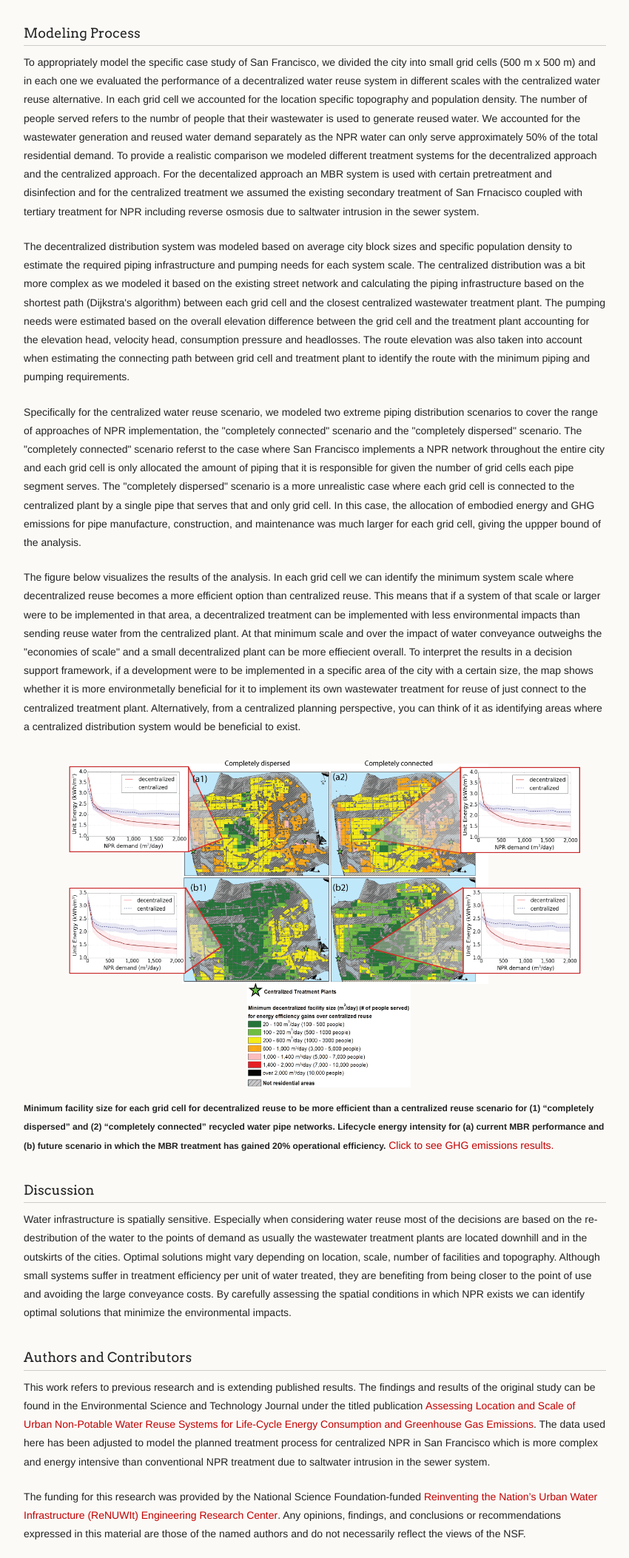
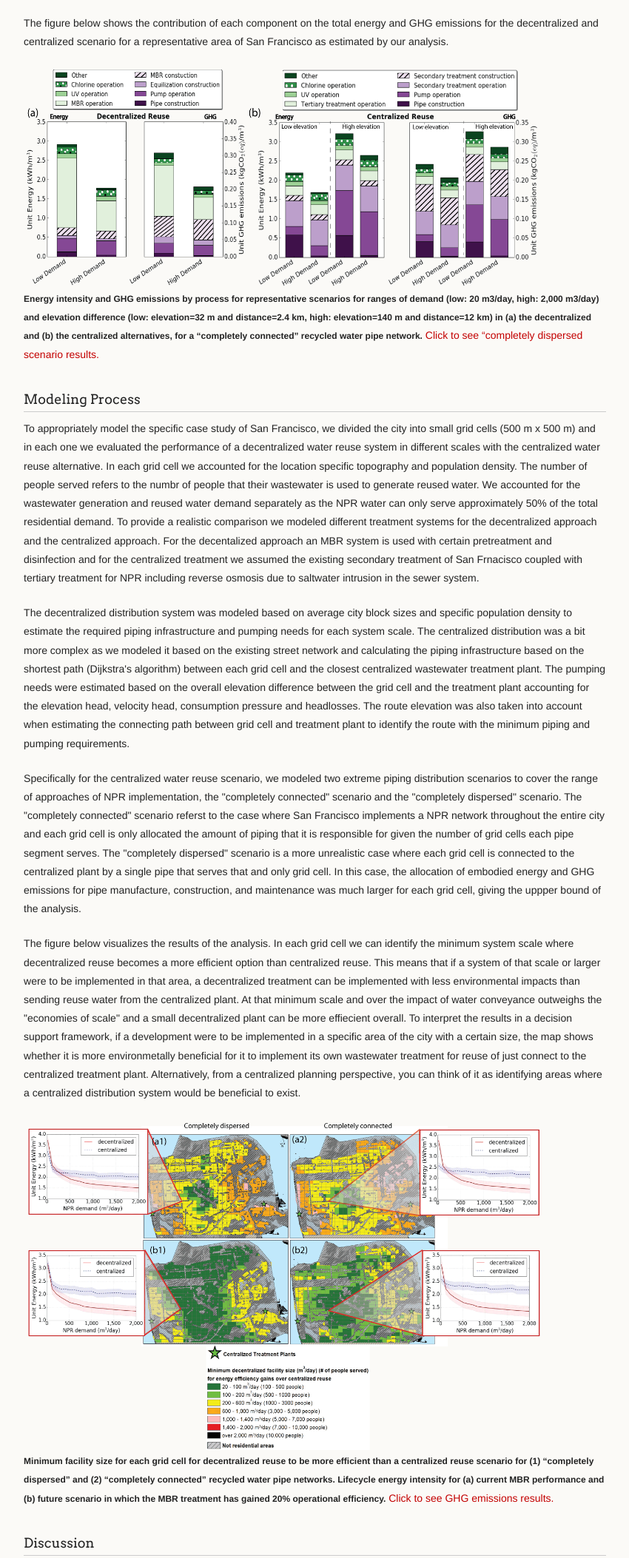
Before and after one commit to okavvada/San_Francisco_webpage, a plain HTML site: page index.html in a window 1280 px wide. Shown: the part 939-3045 px from the top of the page at 74% size, without its empty margins (332-1182 px from the left). Drawn offline with Linux system fonts and the light colour scheme.

Commit message:
Discussion

```diff
--- a/index.html
+++ b/index.html
@@ -34,7 +34,13 @@
 <p>As described above the tradeoff between different scales of NPR is the conveyance distribution requirements versus the efficiency in the treatment mechanism. This work aims to assess NPR using San Francisco as a case study and evaluate different levels of decentralization. The goal is to understand the effect of the spatial parameters and identify the threshold where the conveyance requirements outweigh the benefits of economies of scale identified in the treatment process. This work utilizes a life-cycle assessment methodology as a framework for assessing the energy use and GHG emissions of residential water reuse.</p>
 
 <p>To create a functionally equivalent comparison, the study compares decentralized systems implemented over a range of different scales with centralized water reuse, for different spatial conditions (e.g. topography and population density). Our assessment includes the lifecycle impacts associated with the construction, operation and maintenance of NPR pipes (including excavation and backfilling for average trench depths for the selected pipe diameter), storage tanks, treatment facilities and pumps for sewage collection and NPR distribution, and production and transportation of materials. The framework described here can be used as a planning support tool to include the energy and GHG impacts when integrating decentralized infrastructure for water reuse into an urban setting with existing centralized sewerage and wastewater infrastructure.</p>
-
+<p>The figure below shows the contribution of each component on the total energy and GHG emissions for the decentralized and centralized scenario for a representative area of San Francisco as estimated by our analysis.</p>
+<p>
+<a href="https://raw.githubusercontent.com/okavvada/San_Francisco_webpage/gh-pages/images/Dec_Central_LCA_branched.png"><img id="feasibility-image" src="images/Dec_Central_LCA_branched.png" height="300" width="700"></a>
+<br />
+<c class= "caption"> Energy intensity and GHG emissions by process for representative scenarios for ranges of demand (low: 20 m3/day, high: 2,000 m3/day) and elevation difference (low: elevation=32 m and distance=2.4 km, high: elevation=140 m and distance=12 km) in (a) the decentralized and (b) the centralized alternatives, for a “completely connected” recycled water pipe network.</c>
+<a href="https://raw.githubusercontent.com/okavvada/San_Francisco_webpage/gh-pages/images/Dec_Central_LCA_unbranched.png">Click to see “completely dispersed scenario results.</a>
+</p>
 <h3>
 <c class="anchor" aria-hidden="true"></c>Modeling Process</h3>
 <p>To appropriately model the specific case study of San Francisco, we divided the city into small grid cells (500 m x 500 m) and in each one we evaluated the performance of a decentralized water reuse system in different scales with the centralized water reuse alternative. In each grid cell we accounted for the location specific topography and population density. The number of people served refers to the numbr of people that their wastewater is used to generate reused water. We accounted for the wastewater generation and reused water demand separately as the NPR water can only serve approximately 50% of the total residential demand. To provide a realistic comparison we modeled different treatment systems for the decentralized approach and the centralized approach. For the decentalized approach an MBR system is used with certain pretreatment and disinfection and for the centralized treatment we assumed the existing secondary treatment of San Frnacisco coupled with tertiary treatment for NPR including reverse osmosis due to saltwater intrusion in the sewer system.</p>
@@ -44,17 +50,21 @@
 <p>Specifically for the centralized water reuse scenario, we modeled two extreme piping distribution scenarios to cover the range of approaches of NPR implementation, the "completely connected" scenario and the "completely dispersed" scenario. The "completely connected" scenario referst to the case where San Francisco implements a NPR network throughout the entire city and each grid cell is only allocated the amount of piping that it is responsible for given the number of grid cells each pipe segment serves. The "completely dispersed" scenario is a more unrealistic case where each grid cell is connected to the centralized plant by a single pipe that serves that and only grid cell. In this case, the allocation of embodied energy and GHG emissions for pipe manufacture, construction, and maintenance was much larger for each grid cell, giving the uppper bound of the analysis.</p>
 
 <p>The figure below visualizes the results of the analysis. In each grid cell we can identify the minimum system scale where decentralized reuse becomes a more efficient option than centralized reuse. This means that if a system of that scale or larger were to be implemented in that area, a decentralized treatment can be implemented with less environmental impacts than sending reuse water from the centralized plant. At that minimum scale and over the impact of water conveyance outweighs the "economies of scale" and a small decentralized plant can be more effiecient overall. To interpret the results in a decision support framework, if a development were to be implemented in a specific area of the city with a certain size, the map shows whether it is more environmetally beneficial for it to implement its own wastewater treatment for reuse of just connect to the centralized treatment plant. Alternatively, from a centralized planning perspective, you can think of it as identifying areas where a centralized distribution system would be beneficial to exist.</p>
-
+<p>
 <a href="https://raw.githubusercontent.com/okavvada/San_Francisco_webpage/gh-pages/images/Feasibility_Energy_SF_Specific_legend.png"><img id="feasibility-image" src="images/Feasibility_Energy_SF_Specific_legend.png" height="450" width="700"></a>
+<br />
 <c class= "caption"> Minimum facility size for each grid cell for decentralized reuse to be more efficient than a centralized reuse scenario for (1) “completely dispersed” and (2) “completely connected” recycled water pipe networks.  Lifecycle energy intensity for (a) current MBR performance and (b) future scenario in which the MBR treatment has gained 20% operational efficiency.</c>
 <a href="https://raw.githubusercontent.com/okavvada/San_Francisco_webpage/gh-pages/images/Feasibility_GHG_SF_Specific_legend.png">Click to see GHG emissions results.</a>
+</p>
+
 <h3>
 <c class="anchor" aria-hidden="true"></span></c>Discussion</h3>
 
-<p>Water infrastructure is spatially sensitive. Especially when considering water reuse most of the decisions are based on the re-destribution of the water to the points of demand as usually the wastewater treatment plants are located downhill and in the outskirts of the cities. Optimal solutions might vary depending on location, scale, number of facilities and topography. Although small systems suffer in treatment efficiency per unit of water treated, they are benefiting from being closer to the point of use and avoiding the large conveyance costs. By carefully assessing the spatial conditions in which NPR exists we can identify optimal solutions that minimize the environmental impacts.</p>
+<p>Water infrastructure is spatially sensitive. Especially when considering water reuse most of the decisions are based on the redestribution of the water to the points of demand as usually the wastewater treatment plants are located downhill and in the outskirts of the cities. Optimal solutions might vary depending on location, scale, number of facilities and topography. Although small systems suffer in treatment efficiency per unit of water treated, they are benefiting from being closer to the point of use and avoiding the large conveyance costs. By carefully assessing the spatial conditions in which NPR exists we can identify optimal solutions that minimize the environmental impacts. </p>
+<p>As presented in this work, system scale should be coupled with the specific spatial parameters to identify optimal system designs. Not surprisingly, even relatively small decentralized systems have lower energy and GHG footprints in the some areas based on the specific topography and distance from the centralized treatment facility. More research is needed to reduce the uncertainty of the analysis as only certain treatment processes were assessed with uncertain energy intensities. Last but not least, societal impacts play an important role in the decision making process as centralized infrastructure, though perceived as more reliable and with benefits of "economies of scale", presents barriers for NPR as large scale dual-distribution systems can be costly and disruptive to implement in dense urban areas. Decentralized infrastructure allows for a flexible and incremental approach for system expansion with uncertain growth patterns and can increase the community engagement.</p>
 
 <h3>
-<c class="anchor" aria-hidden="true"></c>Authors and Contributors</h3>
+<c class="anchor" aria-hidden="true"></c>Relevant Work</h3>
 
 <p>This work refers to previous research and is extending published results. The findings and results of the original study can be found in the Environmental Science and Technology Journal under the titled publication <a href="https://github.com/okavvada">Assessing Location and Scale of Urban Non-Potable Water Reuse Systems for Life-Cycle Energy Consumption and Greenhouse Gas Emissions</a>. The data used here has been adjusted to model the planned treatment process for centralized NPR in San Francisco which is more complex and energy intensive than conventional NPR treatment due to saltwater intrusion in the sewer system.</p>
 
```
